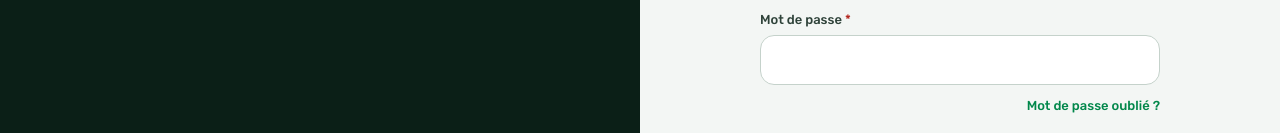
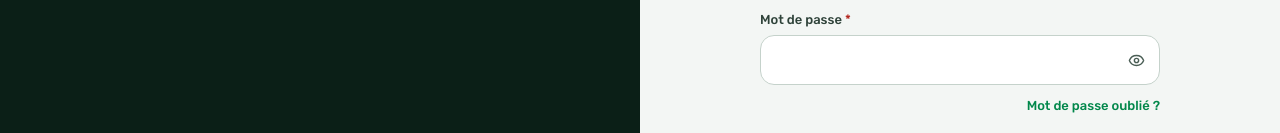
Before and after one commit to olayes95-hue/Pumpitsolutions, a React (Vite) app: page /stock in a window 1280 px wide. Shown: the part 367-500 px from the top of the page. Built offline with nearby package versions, Linux system fonts and the light colour scheme; no server answers; the database is empty.

Commit message:
Ajoute un bouton œil pour afficher/masquer le mot de passe
Dans le composant Input partagé (type="password") : profite automatiquement
à la connexion, l'inscription et le nouveau mot de passe (ResetPassword),
sans dupliquer la logique à chaque écran.

```diff
--- a/src/ds/pumpit/components/core/Icon.jsx
+++ b/src/ds/pumpit/components/core/Icon.jsx
@@ -8,6 +8,7 @@ import {
   Wrench, Download, Plus, Image, Clock, Moon, ClipboardList, Fuel, Droplet,
   Sun, Gauge, Wallet, Settings, Inbox,
   MessageCircle, Phone, Send, ArrowLeft, Printer, Users, Paperclip, LifeBuoy, Receipt, ExternalLink, Activity,
+  Eye, EyeOff,
 } from 'lucide-react';
 
 // Registre explicite : n'importer que les icônes utilisées garde le bundle léger.
@@ -28,6 +29,7 @@ const REGISTRY = {
   sun: Sun, gauge: Gauge, wallet: Wallet, settings: Settings, inbox: Inbox,
   'message-circle': MessageCircle, phone: Phone, send: Send, 'arrow-left': ArrowLeft, printer: Printer, users: Users,
   paperclip: Paperclip, 'life-buoy': LifeBuoy, receipt: Receipt, 'external-link': ExternalLink, activity: Activity,
+  eye: Eye, 'eye-off': EyeOff,
 };
 
 // Charte : bibliothèque Lucide, trait de 2 px, extrémités arrondies, une seule couleur par icône.
--- a/src/ds/pumpit/components/forms/Input.jsx
+++ b/src/ds/pumpit/components/forms/Input.jsx
@@ -2,18 +2,24 @@ import React from 'react';
 import {Icon} from '../core/Icon.jsx';
 export function Input({value,onChange,placeholder,icon,suffix,numeric,invalid,disabled,size='md',style,...rest}){
   const [foc,setFoc]=React.useState(false);
+  const [show,setShow]=React.useState(false);
   const h=size==='sm'?'var(--control-h-sm)':size==='lg'?'var(--control-h-lg)':'var(--control-h)';
   // input[type=date|month] : le rendu natif (segments jj/mm/aaaa + icône calendrier) n'a pas
   // la même métrique verticale qu'un simple texte — avec padding:0 sur un conteneur à hauteur
   // fixe, il colle visuellement au bord bas du champ. Un peu de padding vertical lui redonne
   // la même respiration que les autres champs, sans toucher au texte/nombre (déjà correct).
   const isDateLike=rest.type==='date'||rest.type==='month';
+  const isPassword=rest.type==='password';
   return <div style={{display:'flex',alignItems:'center',gap:'var(--sp-3)',height:h,padding:'0 14px',background:disabled?'var(--brume)':'var(--surface-field)',
     border:'1.5px solid '+(invalid?'var(--rouge)':foc?'var(--border-focus)':'var(--border-default)'),borderRadius:'var(--radius-1)',boxShadow:foc?'var(--focus-ring)':'none',transition:'var(--t-control)',...style}}>
     {icon&&<Icon name={icon} size={17} color="var(--text-muted)"/>}
     <input value={value} onChange={onChange} placeholder={placeholder} disabled={disabled} onFocus={()=>setFoc(true)} onBlur={()=>setFoc(false)}
       style={{flex:1,minWidth:0,width:'100%',height:'100%',padding:isDateLike?'3px 0':0,margin:0,background:'transparent',border:0,outline:'none',boxShadow:'none',color:disabled?'var(--text-disabled)':'var(--text-primary)',
-        font:(numeric?'500 ':'400 ')+'var(--fs-input)/1.2 var(--font-ui)',textAlign:numeric?'right':'left',fontVariantNumeric:'tabular-nums'}} {...rest}/>
+        font:(numeric?'500 ':'400 ')+'var(--fs-input)/1.2 var(--font-ui)',textAlign:numeric?'right':'left',fontVariantNumeric:'tabular-nums'}} {...rest} type={isPassword?(show?'text':'password'):rest.type}/>
+    {isPassword&&<button type="button" tabIndex={-1} onClick={()=>setShow(s=>!s)} aria-label={show?'Masquer le mot de passe':'Afficher le mot de passe'}
+      style={{display:'flex',alignItems:'center',flex:'0 0 auto',background:'none',border:0,padding:0,cursor:'pointer'}}>
+      <Icon name={show?'eye-off':'eye'} size={17} color="var(--text-muted)"/>
+    </button>}
     {suffix&&<span style={{font:'500 13px/1 var(--font-ui)',color:'var(--text-muted)',whiteSpace:'nowrap'}}>{suffix}</span>}
   </div>;
 }
```
